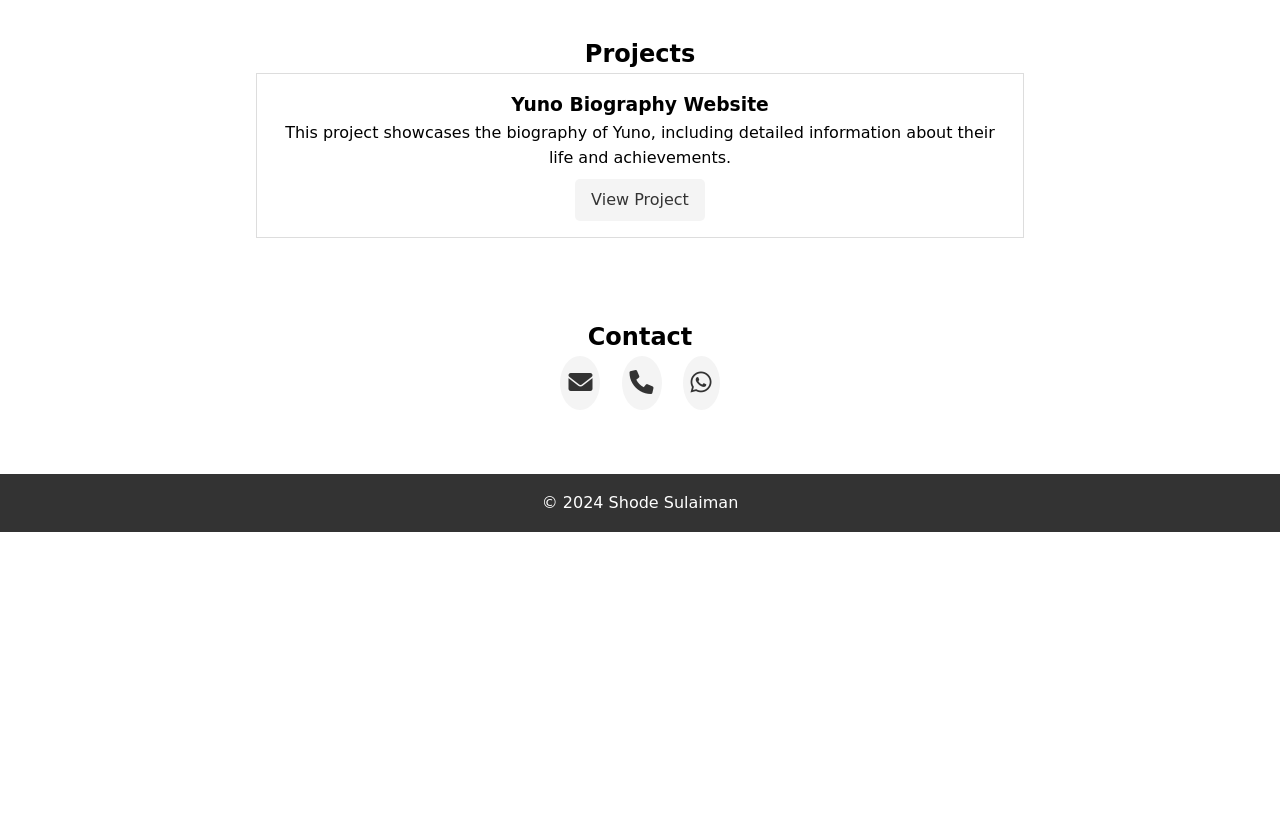
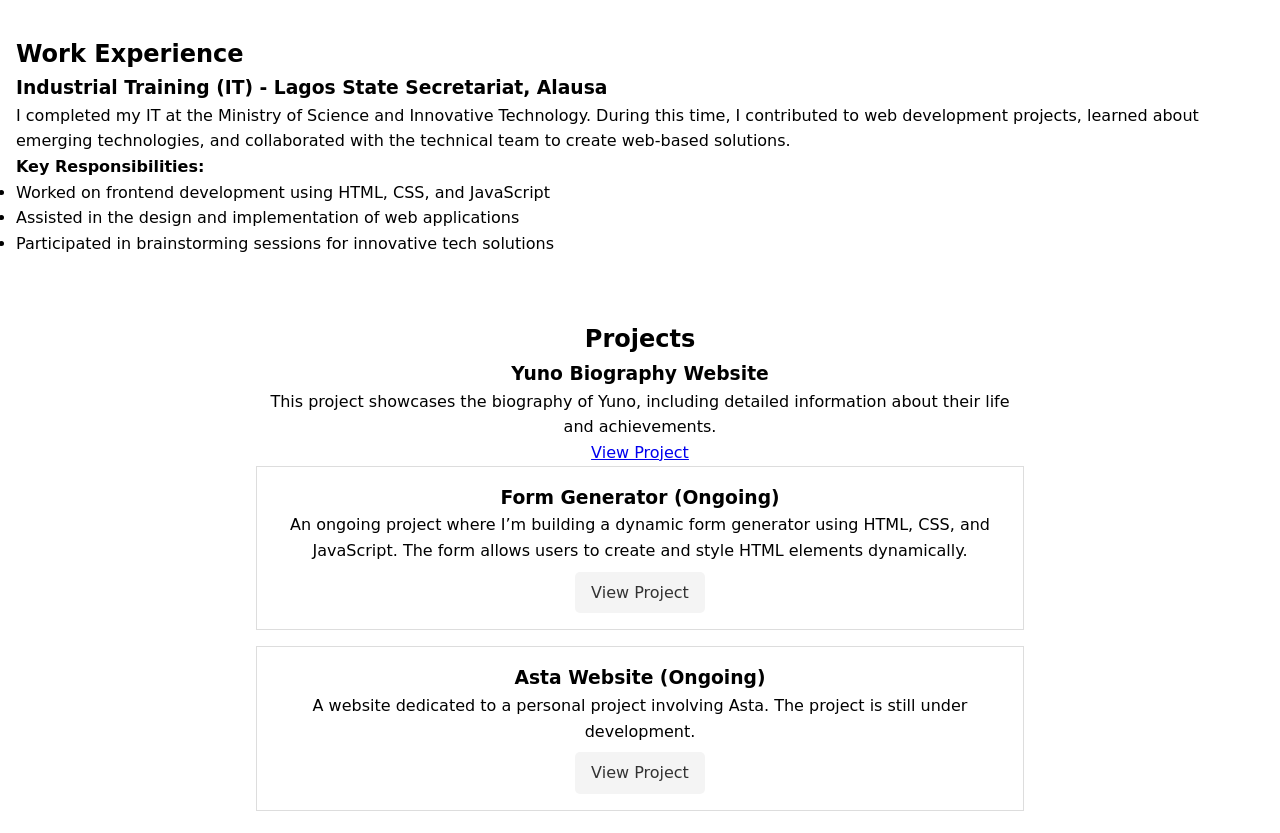
Before and after one commit to showdex/shode-sulaiman, a plain HTML site: page index.html in a window 1280 px wide. Shown: the part 467-1300 px from the top of the page. Before the commit the page ends 999 px from the top, so only its background shows below. Drawn offline with Linux system fonts and the light colour scheme; a web font is replaced by a local one.

Commit message:
Up index.html

```diff
--- a/index.html
+++ b/index.html
@@ -13,24 +13,57 @@
         <nav>
             <ul>
                 <li><a href="#about">About</a></li>
+                <li><a href="#experience">Work Experience</a></li>
                 <li><a href="#projects">Projects</a></li>
                 <li><a href="#contact">Contact</a></li>
             </ul>
         </nav>
     </header>
+
     <section id="about">
         <h2>About Me</h2>
         <img src="shode_sulaiman1.jpg" alt="Shode Sulaiman">
         <p><strong>Hello</strong>! I’m Shode Sulaiman, an HTML specialist with experience in CSS and a passion for learning JavaScript. I enjoy building functional and visually appealing websites and am always eager to expand my skill set.</p>
     </section>
+
+    <section id="experience">
+        <h2>Work Experience</h2>
+        <div class="job">
+            <h3>Industrial Training (IT) - Lagos State Secretariat, Alausa</h3>
+            <p>I completed my IT at the Ministry of Science and Innovative Technology. During this time, I contributed to web development projects, learned about emerging technologies, and collaborated with the technical team to create web-based solutions.</p>
+            <p><strong>Key Responsibilities:</strong></p>
+            <ul>
+                <li>Worked on frontend development using HTML, CSS, and JavaScript</li>
+                <li>Assisted in the design and implementation of web applications</li>
+                <li>Participated in brainstorming sessions for innovative tech solutions</li>
+            </ul>
+        </div>
+    </section>
+
     <section id="projects">
         <h2>Projects</h2>
-        <div class="project">
+        <div class="project1">
             <h3>Yuno Biography Website</h3>
             <p>This project showcases the biography of Yuno, including detailed information about their life and achievements.</p>
             <a href="https://yuno-six.vercel.app/" target="_blank">View Project</a>
         </div>
+        <div class="project">
+            <h3>Form Generator (Ongoing)</h3>
+            <p>An ongoing project where I’m building a dynamic form generator using HTML, CSS, and JavaScript. The form allows users to create and style HTML elements dynamically.</p>
+            <a href="#" onclick="alertAndRedirect('https:form-generator'); return false;">View Project</a>
+        </div>
+        <!-- <div class="project">
+            <h3>Family Website (Ongoing)</h3>
+            <p>This website presents detailed information about my family members, including their educational background, interests, and hobbies.</p>
+            <a href="#" onclick="alertAndRedirect('https://example.com/family-website'); return false;">View Project</a>
+        </div> -->
+        <div class="project">
+            <h3>Asta Website (Ongoing)</h3>
+            <p>A website dedicated to a personal project involving Asta. The project is still under development.</p>
+            <a href="#" onclick="alertAndRedirect('https://example.com/asta-website'); return false;">View Project</a>
+        </div>
     </section>
+
     <section id="contact">
         <h2>Contact</h2>
         <div class="contact-icons">
@@ -39,8 +72,9 @@
             <a href="https://wa.me/+2348077905611" target="_blank"><i class="fab fa-whatsapp"></i></a>
         </div>
     </section>
+
     <footer>
-        <p>&copy; 2024 <a href = "#">Shode Sulaiman</a></p>
+        <p>&copy; 2024 <a href="#">Shode Sulaiman</a></p>
     </footer>
 </body>
 </html>
```
